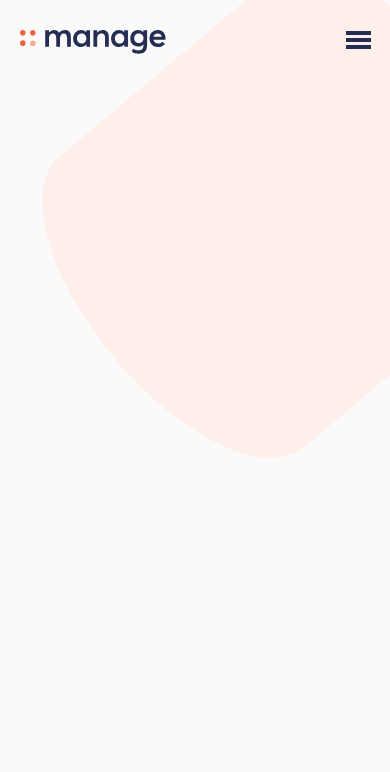
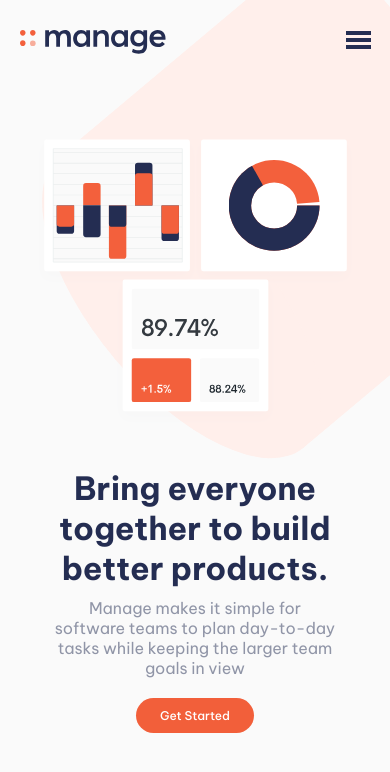
Before and after one commit to Luisgustavom1/Manage-challenge-hub, a React (Vite) app: page / in a window 390 px wide. Shown: the top 772 px of the page. Built offline with nearby package versions, Linux system fonts and the light colour scheme.

Commit message:
Introduction component

```diff
--- a/src/Components/Header/index.tsx
+++ b/src/Components/Header/index.tsx
@@ -10,7 +10,7 @@ function Header() {
 
   return (
     <header className="container-header">
-      <section className="content-header">
+      <div className="content-header">
         <svg xmlns="http://www.w3.org/2000/svg" width="146" height="24">
           <g fill="none" fillRule="evenodd">
             <path
@@ -38,7 +38,7 @@ function Header() {
         <Button>
           Get Started
         </Button>
-      </section>
+      </div>
       <div className="top-illustration illustration"></div>
     </header>
   );
--- /dev/null
+++ b/src/Components/Introduction/index.tsx
@@ -0,0 +1,24 @@
+import React from 'react';
+
+import charts from '../../Assets/svg/illustration-intro.svg';
+import Button from '../Button';
+
+import './styles.scss';
+const Introduction = () => {
+  return (
+    <section className='container-introduction'>
+      <aside className='text-introduction'>
+        <h1 className='title-lg'>Bring everyone together to build better products.</h1>
+        <p className='body-lg'>Manage makes it simple for software teams to plan day-to-day tasks while keeping the larger team goals in view</p>
+        <Button>Get Started</Button>
+      </aside>
+      <img
+        src={charts}
+        alt='Ilustração de gráficos'
+        className='illustration-charts'
+      />
+    </section>
+  );
+}
+
+export default Introduction;
--- /dev/null
+++ b/src/Components/Introduction/styles.scss
@@ -0,0 +1,45 @@
+.container-introduction {
+  width: 90vw;
+  margin: 80px auto;
+  display: grid;
+  grid-template-columns: repeat(auto-fill, minmax(45%, 1fr));
+  gap: 40px;
+
+  .text-introduction {
+    width: 100%;
+    margin-top: 32px;
+
+    .body-lg {
+      width: 80%;
+      min-width: 280px;
+      margin: 20px 0 40px 0;
+    }
+  }
+
+  .illustration-charts {
+    width: 85%;
+    min-width: 325px;
+    margin-left: auto;
+  }
+}
+
+@media (max-width: 440px) {
+  .container-introduction {
+    justify-items: center;
+
+    .text-introduction {
+      text-align: center;
+      order: 2;
+      margin-top: 0;
+
+      .body-lg {
+        margin: 10px auto 20px auto;
+      }
+    }
+
+    .illustration-charts {
+      margin: 0;
+      order: 1;
+    }
+  }
+}
--- /dev/null
+++ b/src/Styles/typography.scss
@@ -0,0 +1,37 @@
+@import './variables';
+
+.title-lg {
+  font-size: 64px;
+}
+
+.body-lg {
+  color: $--tw-neutral-blue;
+  font-weight: 400;
+  font-size: 20px;
+}
+
+@media (max-width: 1240px) {
+  .title-lg {
+    font-size: 48px;
+  }
+}
+
+@media (max-width: 1024px) {
+  .title-lg {
+    font-size: 40px;
+  }
+
+  .body-lg {
+    font-size: 16px;
+  }
+}
+
+@media (max-width: 768px) {
+  .title-lg {
+    font-size: 32px;
+  }
+
+  .body-lg {
+    font-size: 16px;
+  }
+}
--- a/src/Views/Home/index.tsx
+++ b/src/Views/Home/index.tsx
@@ -1,8 +1,14 @@
 import React from "react";
 import Header from "../../Components/Header";
+import Introduction from "../../Components/Introduction";
 
 function Home() {
-  return <Header />;
+  return (
+    <>
+      <Header />
+      <Introduction />
+    </>
+  );
 }
 
 export default Home;
--- a/src/main.tsx
+++ b/src/main.tsx
@@ -1,6 +1,8 @@
 import React from 'react'
 import ReactDOM from 'react-dom'
 import App from './App'
+
+import './styles/typography.scss';
 import './Styles/global.scss';
 
 ReactDOM.render(
```
